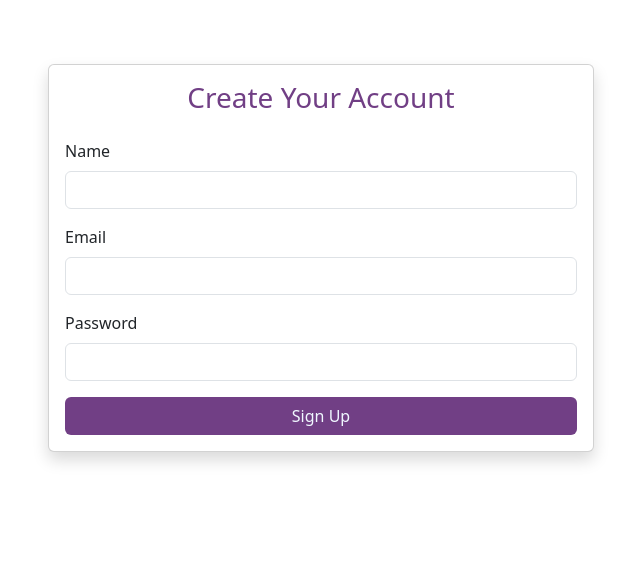
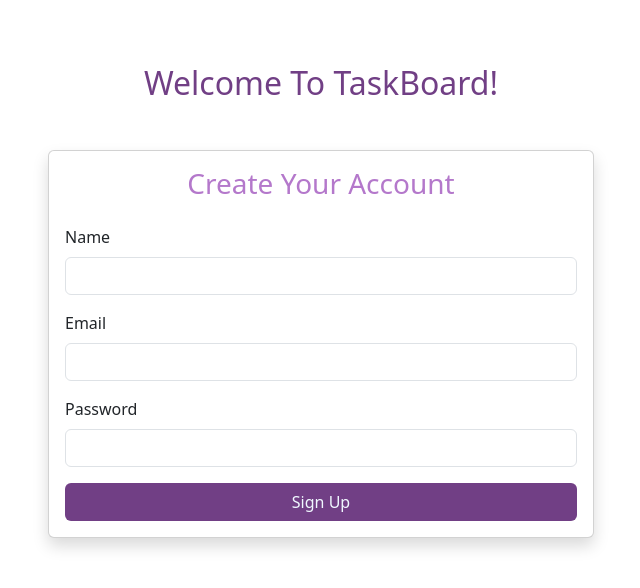
Before and after one commit to RanaAldosari/To-Do-ListProject, a plain HTML site: page index.html in a window 1280 px wide. Shown: the whole page, without its empty margins (319-959 px from the left). Drawn offline with nearby package versions, Linux system fonts and the light colour scheme.

Commit message:
updateSign

```diff
--- a/index.html
+++ b/index.html
@@ -8,12 +8,13 @@
   <link href="https://cdn.jsdelivr.net/npm/bootstrap@5.3.0/dist/css/bootstrap.min.css" rel="stylesheet">
 </head>
 <body>
-<div class="container mt-5">
+  <div class="container mt-5">
+  <h2 style="text-align: center; color: #713f85;" class="mb-5">Welcome To TaskBoard!</h2>
   <div class="row justify-content-center">
     <div class="col-md-6">
       <div class="card shadow">
         <div class="card-body">
-          <h3 class="card-title text-center mb-4" style="color: #713f85;">Create Your Account</h3>
+          <h3 class="card-title text-center mb-4" style="color: #b478cb;">Create Your Account</h3>
           <form id="signup-form">
             <div class="mb-3">
               <label for="username" class="form-label">Name</label>
```
